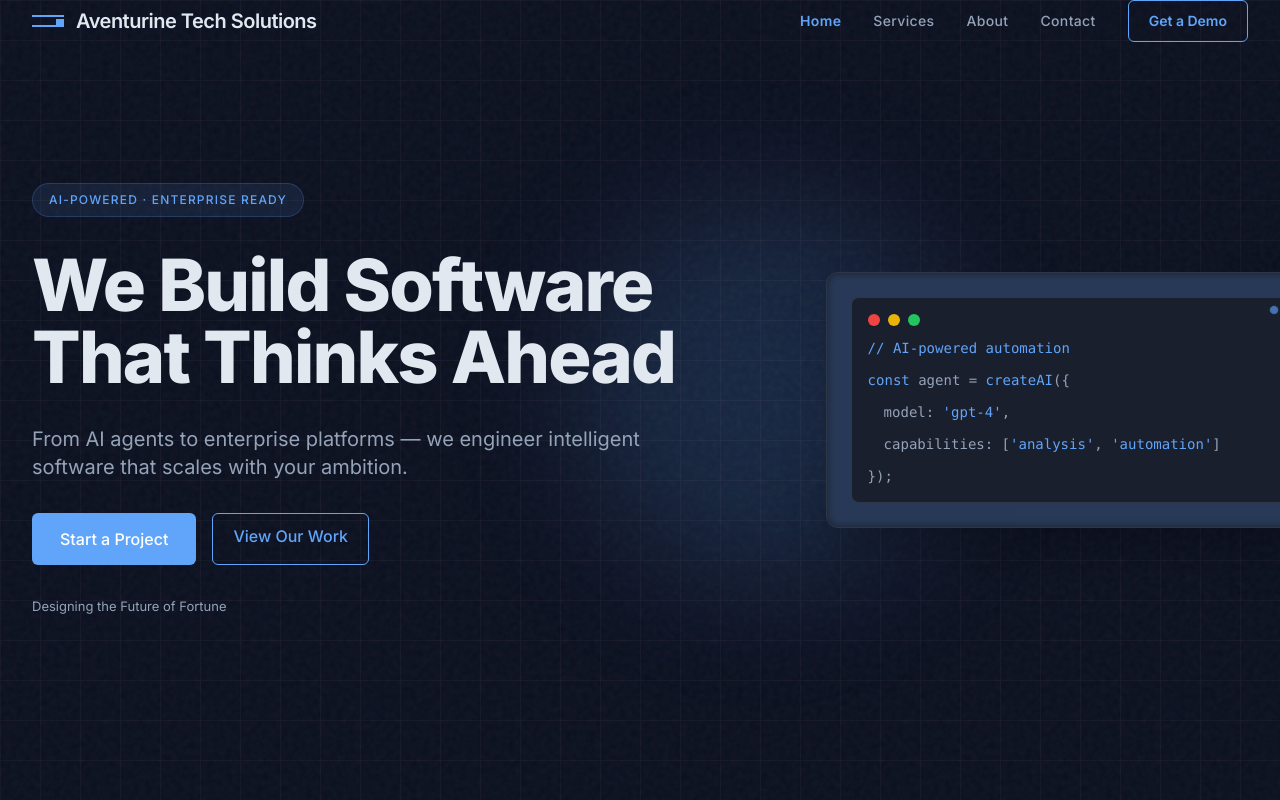
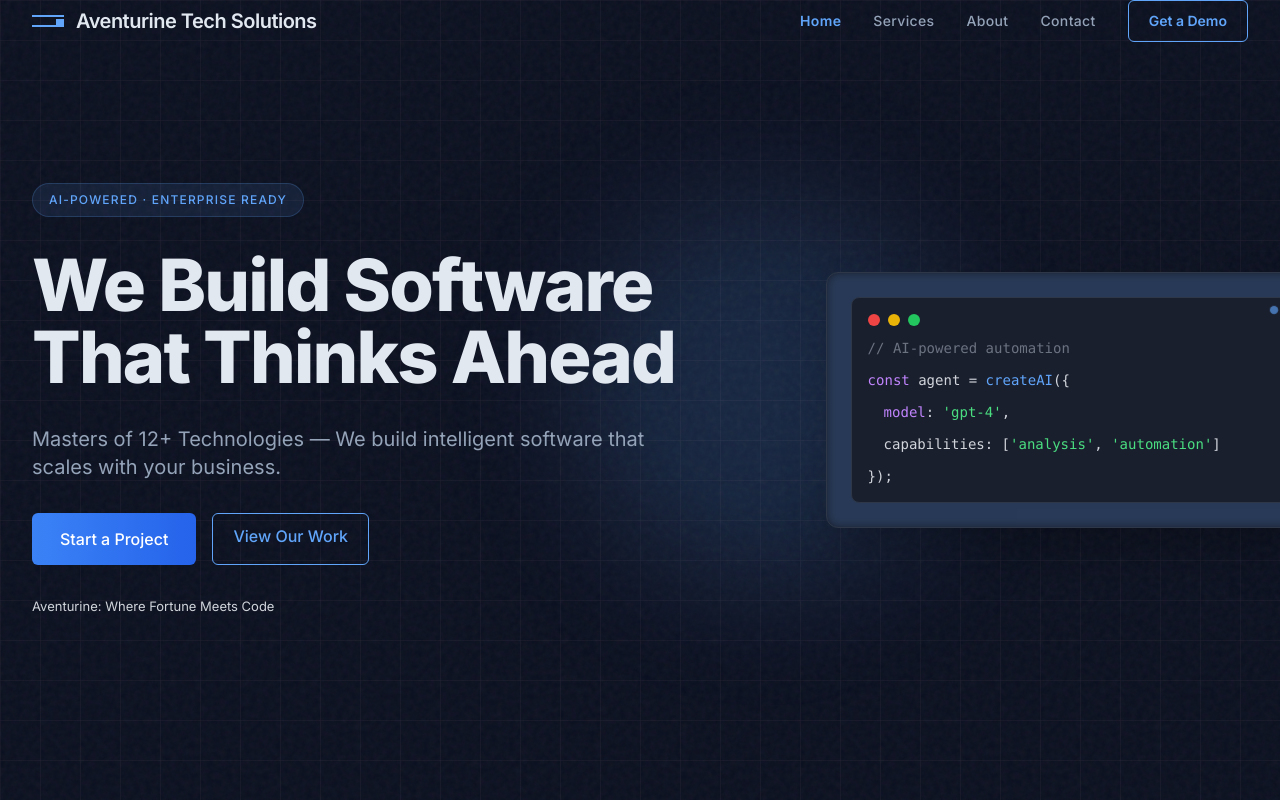
Before and after one commit to sivasandeepg/OurSoftwareWebsite, a Next.js app: page / in a window 1280 px wide. Shown: the top 800 px of the page. Built offline with nearby package versions, Linux system fonts and the light colour scheme; a web font is replaced by a local one.

Commit message:
home-hero-1

```diff
--- a/app/globals.css
+++ b/app/globals.css
@@ -40,7 +40,9 @@
 @layer components {
   /* Button base styles */
   .btn-primary {
-    @apply bg-primary text-white px-7 py-3.5 rounded-md transition-all duration-300 hover:opacity-90 font-inter font-medium;
+    @apply bg-gradient-to-r from-blue-500 to-blue-600 text-white px-7 py-3.5 rounded-md font-inter font-medium;
+    @apply transition-all duration-300 ease-in-out;
+    @apply hover:scale-105 hover:shadow-lg hover:shadow-blue-500/50 hover:from-blue-600 hover:to-blue-700;
   }
 
   .btn-secondary {
@@ -48,7 +50,9 @@
   }
 
   .btn-outline {
-    @apply bg-transparent text-primary border border-primary px-5 py-2.5 rounded-md transition-all duration-300 hover:bg-primary hover:text-white font-inter font-medium;
+    @apply bg-transparent text-primary border border-primary px-5 py-2.5 rounded-md font-inter font-medium;
+    @apply transition-all duration-300 ease-in-out;
+    @apply hover:bg-primary/10 hover:border-primary/70 hover:shadow-md hover:shadow-primary/30;
   }
 
   /* Card styles */
--- a/components/Hero.jsx
+++ b/components/Hero.jsx
@@ -9,8 +9,8 @@ const Hero = () => {
     visible: {
       opacity: 1,
       transition: {
-        duration: 0.8,
-        staggerChildren: 0.2
+        duration: 0.6,
+        staggerChildren: 0.15
       }
     }
   }
@@ -20,16 +20,26 @@ const Hero = () => {
     visible: {
       opacity: 1,
       y: 0,
-      transition: { duration: 0.8, ease: 'easeOut' }
+      transition: {
+        duration: 0.6,
+        ease: [0.25, 0.46, 0.45, 0.94],
+        willChange: 'transform, opacity'
+      }
     }
   }
 
   const cardVariants = {
-    hidden: { opacity: 0, scale: 0.9 },
+    hidden: { opacity: 0, y: 50, scale: 0.85 },
     visible: {
       opacity: 1,
+      y: 0,
       scale: 1,
-      transition: { duration: 1, delay: 0.4, ease: 'easeOut' }
+      transition: {
+        duration: 1.0,
+        delay: 0.6,
+        ease: [0.25, 0.46, 0.45, 0.94],
+        willChange: 'transform, opacity'
+      },
     },
     hover: {
       scale: 1.02,
@@ -55,6 +65,7 @@ const Hero = () => {
             {/* Badge */}
             <motion.div
               variants={itemVariants}
+              transition={{ delay: 0.1 }}
               className="inline-flex items-center px-4 py-2 border border-primary/20 bg-primary/10 rounded-full text-xs font-inter font-medium tracking-[0.1em] uppercase text-primary"
             >
               AI-Powered · Enterprise Ready
@@ -63,7 +74,13 @@ const Hero = () => {
             {/* Main headline */}
             <motion.h1
               variants={itemVariants}
-              className="font-extrabold font-inter text-5xl md:text-6xl lg:text-7xl leading-tight tracking-tight text-text-primary animate-fade-in-up"
+              transition={{
+                delay: 0.25,
+                duration: 0.5,
+                ease: [0.25, 0.46, 0.45, 0.94],
+                willChange: 'transform, opacity'
+              }}
+              className="font-extrabold font-inter text-3xl sm:text-4xl md:text-5xl lg:text-7xl leading-tight tracking-tight text-text-primary"
             >
               We Build Software
               <br />
@@ -73,29 +90,33 @@ const Hero = () => {
             {/* Subheadline */}
             <motion.p
               variants={itemVariants}
+              transition={{ delay: 0.4 }}
               className="text-lg md:text-xl font-normal max-w-2xl leading-relaxed text-text-muted"
             >
-              From AI agents to enterprise platforms — we engineer intelligent software that scales with your ambition.
+              Masters of 12+ Technologies — We build intelligent software that scales with your business.
             </motion.p>
 
             {/* CTA Buttons */}
             <motion.div
               variants={itemVariants}
-              className="flex flex-col sm:flex-row gap-4"
+              transition={{ delay: 0.55 }}
+              className="flex flex-col gap-4 sm:flex-row sm:gap-4"
             >
               <motion.a
                 href="/contact"
-                className="btn-primary"
+                className="btn-primary w-full sm:w-auto"
                 whileHover={{ scale: 1.05 }}
                 whileTap={{ scale: 0.95 }}
+                aria-label="Start a new software project with us"
               >
                 Start a Project
               </motion.a>
               <motion.a
                 href="/case-studies"
-                className="btn-outline"
+                className="btn-outline w-full sm:w-auto"
                 whileHover={{ scale: 1.05 }}
                 whileTap={{ scale: 0.95 }}
+                aria-label="View our software development portfolio and case studies"
               >
                 View Our Work
               </motion.a>
@@ -104,9 +125,10 @@ const Hero = () => {
             {/* Trust line */}
             <motion.p
               variants={itemVariants}
-              className="text-[13px] text-text-muted"
+              className="text-[13px] text-gray-300"
+              aria-label="Aventurine: Where Fortune Meets Code"
             >
-              Designing the Future of Fortune
+              Aventurine: Where Fortune Meets Code
             </motion.p>
           </div>
 
@@ -124,25 +146,25 @@ const Hero = () => {
               <div className="absolute inset-0 rounded-xl bg-gradient-to-r from-primary to-secondary opacity-20 blur-sm"></div>
 
               {/* Card content */}
-              <div className="relative bg-surface rounded-lg p-4 border border-border">
+              <div className="relative bg-surface rounded-lg p-3 sm:p-4 border border-border overflow-x-auto">
                 {/* Fake code snippet */}
-                <div className="space-y-3 font-mono text-sm">
+                <div className="space-y-3 font-mono text-xs sm:text-sm min-w-max">
                   <div className="flex items-center space-x-2">
                     <div className="w-3 h-3 bg-red-500 rounded-full"></div>
                     <div className="w-3 h-3 bg-yellow-500 rounded-full"></div>
                     <div className="w-3 h-3 bg-green-500 rounded-full"></div>
                   </div>
-                  <div className="text-primary">// AI-powered automation</div>
-                  <div className="text-text-muted">
-                    <span className="text-primary">const</span> agent = <span className="text-primary">createAI</span>(&#123;
+                  <div className="text-gray-500 whitespace-nowrap">// AI-powered automation</div>
+                  <div className="text-gray-300 whitespace-nowrap">
+                    <span className="text-purple-400">const</span> agent = <span className="text-blue-400">createAI</span>(&#123;
                   </div>
-                  <div className="ml-4 text-text-muted">
-                    model: <span className="text-primary">'gpt-4'</span>,
+                  <div className="ml-4 text-gray-300 whitespace-nowrap">
+                    <span className="text-purple-400">model</span>: <span className="text-green-400">'gpt-4'</span>,
                   </div>
-                  <div className="ml-4 text-text-muted">
-                    capabilities: [<span className="text-primary">'analysis'</span>, <span className="text-primary">'automation'</span>]
+                  <div className="ml-4 text-gray-300 whitespace-nowrap">
+                    capabilities: [<span className="text-green-400">'analysis'</span>, <span className="text-green-400">'automation'</span>]
                   </div>
-                  <div className="text-text-muted">&#125;);</div>
+                  <div className="text-gray-300 whitespace-nowrap">&#125;);</div>
                 </div>
 
                 {/* Pulsing circle accent */}
--- a/components/Navbar.jsx
+++ b/components/Navbar.jsx
@@ -89,10 +89,10 @@ const Navbar = () => {
                 <motion.a
                   key={item.href}
                   href={item.href}
-                  className={`text-sm font-inter font-medium transition-all duration-300 tracking-wide ${
+                  className={`text-sm font-inter font-medium transition-all duration-300 ease-in-out tracking-wide ${
                     isActive(item.href)
                       ? 'text-primary font-semibold'
-                      : 'text-text-muted hover:text-text-primary'
+                      : 'text-text-muted hover:text-text-primary hover:text-primary'
                   }`}
                   initial={{ opacity: 0, y: -20 }}
                   animate={{ opacity: 1, y: 0 }}
@@ -106,7 +106,7 @@ const Navbar = () => {
               {/* CTA Button */}
               <motion.a
                 href="/contact"
-                className="rounded-md px-5 py-2.5 text-sm font-semibold border border-primary text-primary hover:bg-primary hover:text-white transition-all duration-300"
+                className="rounded-md px-5 py-2.5 text-sm font-semibold border border-primary text-primary hover:bg-primary hover:text-white transition-all duration-300 ease-in-out"
                 initial={{ opacity: 0, y: -20 }}
                 animate={{ opacity: 1, y: 0 }}
                 transition={{ delay: 0.5, duration: 0.5 }}
@@ -186,10 +186,10 @@ const Navbar = () => {
                         key={item.href}
                         href={item.href}
                         onClick={() => setIsOpen(false)}
-                        className={`block px-4 py-3 rounded-lg text-lg font-medium transition-all duration-200 ${
+                        className={`block px-4 py-3 rounded-lg text-lg font-medium transition-all duration-300 ease-in-out ${
                           isActive(item.href)
                             ? 'text-primary bg-primary/10 font-semibold'
-                            : 'text-text-muted hover:text-text-primary hover:bg-surface'
+                            : 'text-text-muted hover:text-text-primary hover:bg-surface hover:text-primary'
                         }`}
                         initial={{ opacity: 0, x: 30 }}
                         animate={{ opacity: 1, x: 0 }}
@@ -204,7 +204,7 @@ const Navbar = () => {
                   <motion.a
                     href="/contact"
                     onClick={() => setIsOpen(false)}
-                    className="block w-full mt-8 rounded-md px-5 py-3 text-sm font-semibold text-center border border-primary text-primary hover:bg-primary hover:text-white transition-all duration-300"
+                    className="block w-full mt-8 rounded-md px-5 py-3 text-sm font-semibold text-center border border-primary text-primary hover:bg-primary hover:text-white transition-all duration-300 ease-in-out"
                     initial={{ opacity: 0, y: 20 }}
                     animate={{ opacity: 1, y: 0 }}
                     transition={{ delay: 0.4 }}
```
